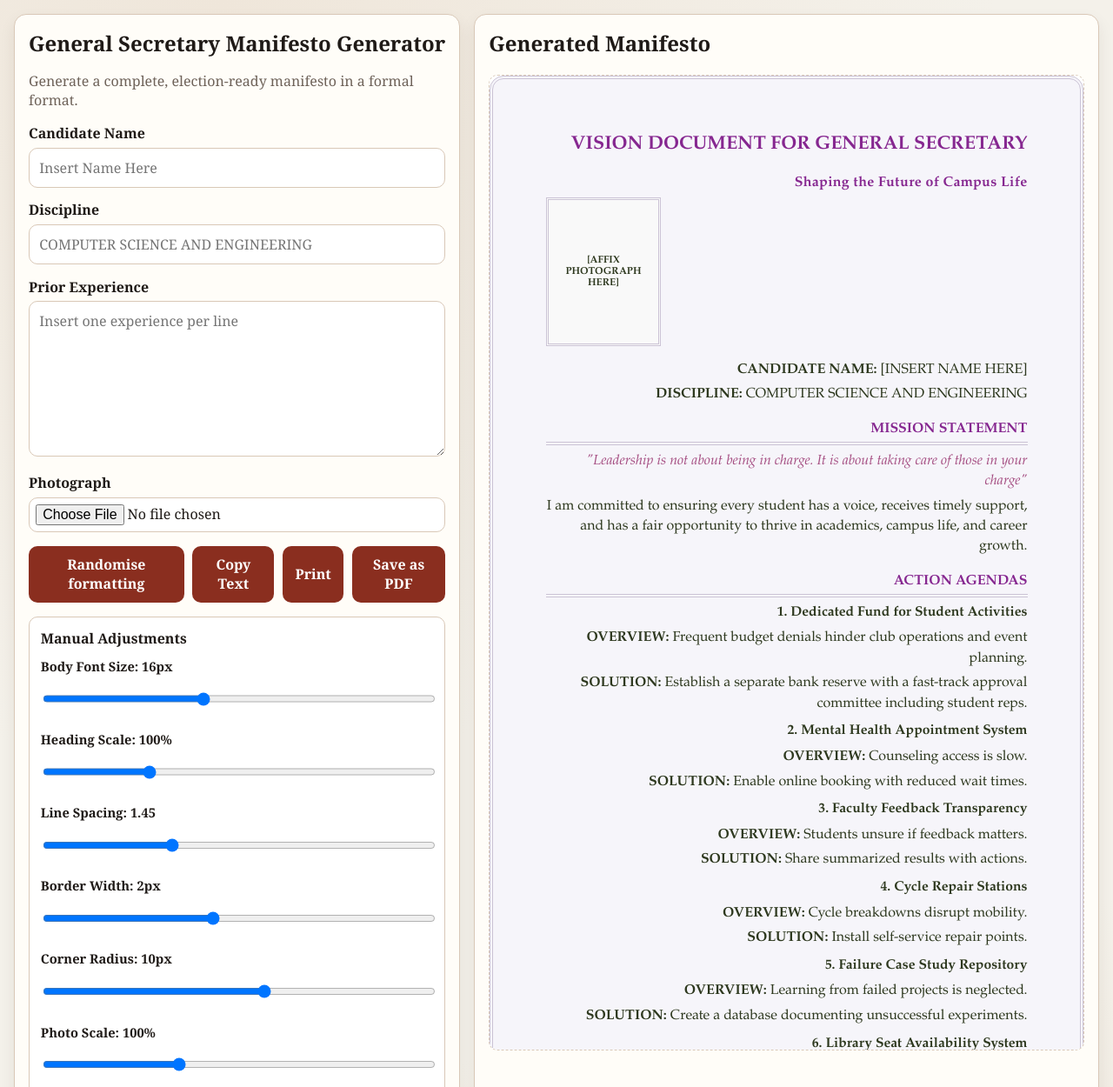
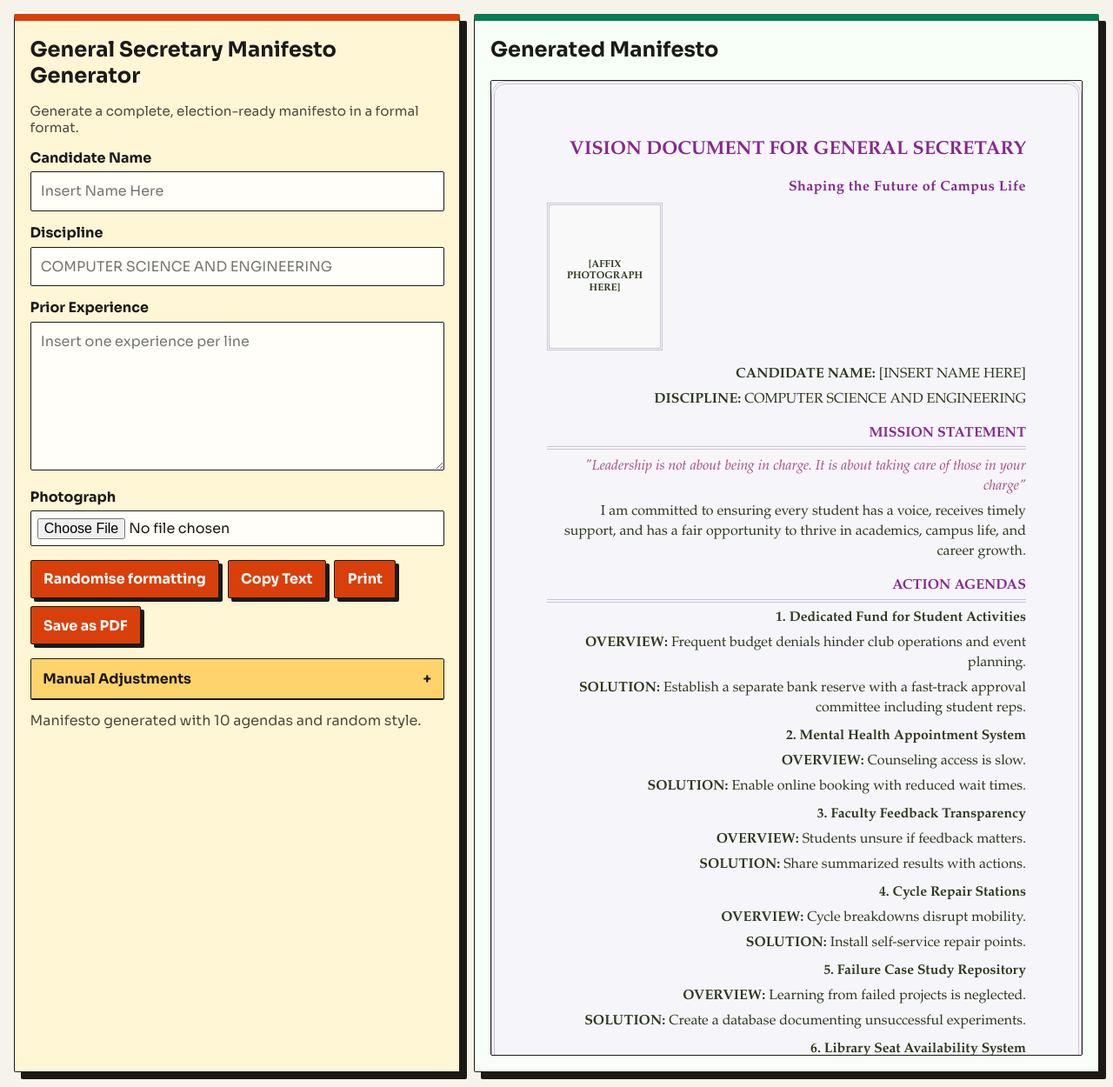
Before and after one commit to johnnylasagna/manifesto-generator, a plain HTML site: page index.html in a window 1280 px wide. Shown: the top 1250 px of the page at 87% size. Drawn offline with Linux system fonts and the light colour scheme.

Commit message:
Ui changes

```diff
--- a/index.html
+++ b/index.html
@@ -4,6 +4,9 @@
   <meta charset="UTF-8" />
   <meta name="viewport" content="width=device-width, initial-scale=1.0" />
   <title>Manifesto</title>
+  <link rel="preconnect" href="https://fonts.googleapis.com" />
+  <link rel="preconnect" href="https://fonts.gstatic.com" crossorigin />
+  <link href="https://fonts.googleapis.com/css2?family=Sora:wght@400;500;700;800&display=swap" rel="stylesheet" />
   <link rel="stylesheet" href="styles.css" />
 </head>
 <body>
@@ -31,8 +34,10 @@
         <button id="pdfBtn" type="button">Save as PDF</button>
       </div>
 
-      <section class="adjustments">
-        <h3>Manual Adjustments</h3>
+      <details class="adjustments">
+        <summary>Manual Adjustments</summary>
+
+        <div class="adjustments-grid">
 
         <label for="fontSizeSlider">Body Font Size: <span id="fontSizeValue">16px</span></label>
         <input id="fontSizeSlider" type="range" min="12" max="22" step="1" value="16" />
@@ -78,7 +83,8 @@
 
         <label for="brightnessSlider">Brightness: <span id="brightnessValue">100%</span></label>
         <input id="brightnessSlider" type="range" min="90" max="115" step="1" value="100" />
-      </section>
+        </div>
+      </details>
 
       <p id="status" class="status" aria-live="polite"></p>
     </section>
--- a/styles.css
+++ b/styles.css
@@ -1,11 +1,11 @@
 :root {
-  --bg-main: #f4f1ea;
-  --bg-panel: #fffdf8;
-  --ink: #1f1a17;
-  --muted: #6e6259;
-  --accent: #8a2e1f;
-  --accent-dark: #631e13;
-  --border: #d9c8b7;
+  --bg-main: #f6f3ea;
+  --bg-panel: #fff6d6;
+  --ink: #1b1a17;
+  --muted: #4f4a3f;
+  --accent: #d93f0b;
+  --accent-dark: #9f2906;
+  --border: #1b1a17;
 }
 
 * {
@@ -14,12 +14,9 @@
 
 body {
   margin: 0;
-  font-family: "Merriweather", Georgia, "Times New Roman", serif;
+  font-family: "Sora", "Segoe UI", Tahoma, sans-serif;
   color: var(--ink);
-  background:
-    radial-gradient(circle at 20% 0%, #efe6da 0%, transparent 38%),
-    radial-gradient(circle at 90% 100%, #e8dccd 0%, transparent 45%),
-    var(--bg-main);
+  background: var(--bg-main);
 }
 
 .app-shell {
@@ -33,9 +30,9 @@ body {
 .panel {
   background: var(--bg-panel);
   border: 1px solid var(--border);
-  border-radius: 14px;
-  padding: 1rem;
-  box-shadow: 0 8px 18px rgba(46, 32, 22, 0.08);
+  border-radius: 2px;
+  padding: 1.1rem;
+  box-shadow: 8px 8px 0 #1b1a17;
 }
 
 h1,
@@ -46,6 +43,7 @@ h2 {
 .subhead {
   margin-top: -0.25rem;
   color: var(--muted);
+  font-size: 0.95rem;
 }
 
 label {
@@ -59,10 +57,18 @@ input,
 textarea {
   width: 100%;
   border: 1px solid var(--border);
-  border-radius: 10px;
+  border-radius: 2px;
   padding: 0.7rem;
   font: inherit;
-  background: #fff;
+  background: #fffef8;
+  transition: border-color 120ms ease, box-shadow 120ms ease;
+}
+
+input:focus,
+textarea:focus {
+  outline: none;
+  border-color: #1b1a17;
+  box-shadow: 3px 3px 0 #1b1a17;
 }
 
 input[type="file"] {
@@ -75,15 +81,37 @@ textarea {
 
 .adjustments {
   margin-top: 1rem;
-  padding: 0.8rem;
   border: 1px solid var(--border);
-  border-radius: 10px;
-  background: #fff;
+  border-radius: 2px;
+  background: #ffeeb6;
+  overflow: hidden;
 }
 
-.adjustments h3 {
-  margin: 0 0 0.5rem;
-  font-size: 1rem;
+.adjustments > summary {
+  list-style: none;
+  cursor: pointer;
+  font-weight: 700;
+  padding: 0.75rem 0.85rem;
+  background: #ffd36b;
+  border-bottom: 1px solid var(--border);
+}
+
+.adjustments > summary::-webkit-details-marker {
+  display: none;
+}
+
+.adjustments > summary::after {
+  content: "+";
+  float: right;
+  color: #1b1a17;
+}
+
+.adjustments[open] > summary::after {
+  content: "-";
+}
+
+.adjustments-grid {
+  padding: 0.8rem;
 }
 
 .adjustments label {
@@ -98,24 +126,28 @@ textarea {
 .button-row {
   margin-top: 1rem;
   display: flex;
+  flex-wrap: wrap;
   gap: 0.6rem;
 }
 
 button {
   border: none;
-  border-radius: 10px;
+  border-radius: 2px;
   padding: 0.65rem 0.9rem;
   font: inherit;
   font-weight: 700;
   cursor: pointer;
   background: var(--accent);
   color: #fff;
+  border: 1px solid #1b1a17;
   transition: transform 120ms ease, background 120ms ease;
+  box-shadow: 4px 4px 0 #1b1a17;
 }
 
 button:hover {
   background: var(--accent-dark);
-  transform: translateY(-1px);
+  transform: translate(1px, 1px);
+  box-shadow: 3px 3px 0 #1b1a17;
 }
 
 .status {
@@ -129,10 +161,19 @@ button:hover {
   line-height: 1.45;
   max-height: calc(100vh - 8rem);
   overflow: auto;
-  border: 1px dashed var(--border);
-  border-radius: 10px;
+  border: 1px solid var(--border);
+  border-radius: 2px;
   padding: 0;
   background: #fff;
+}
+
+.input-panel {
+  border-top: 8px solid #d93f0b;
+}
+
+.output-panel {
+  border-top: 8px solid #0a7a55;
+  background: #f8fff9;
 }
 
 .a4-page {
@@ -224,8 +265,8 @@ button:hover {
 .tagline {
   margin-top: -0.3rem;
   margin-bottom: 0.9rem;
-  font-weight: 700;
-  letter-spacing: 0.02em;
+  font-weight: 800;
+  letter-spacing: 0.03em;
   color: var(--doc-accent, #7d2d1d);
 }
 
@@ -238,6 +279,7 @@ button:hover {
 @media (max-width: 980px) {
   .app-shell {
     grid-template-columns: 1fr;
+    padding: 0.75rem;
   }
 
   .manifesto {
```
